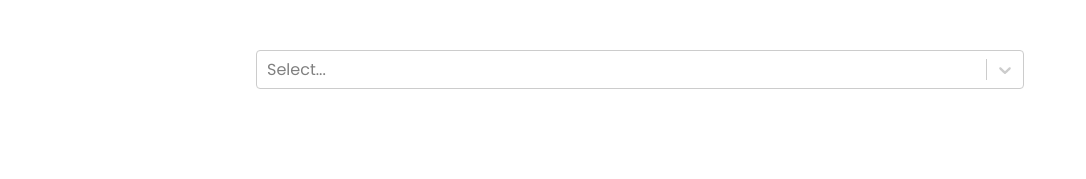
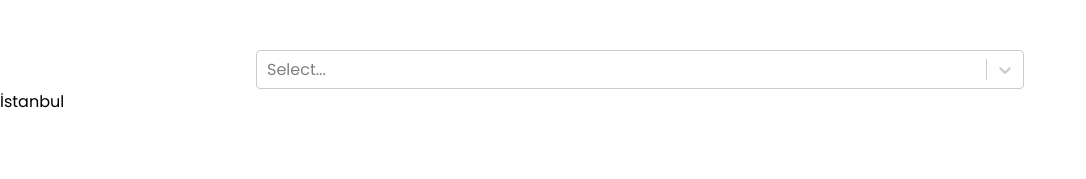
Before and after one commit to mserhatyuksel/react-weather, a React (Create React App) app: page / in a window 1280 px wide. Shown: the top 179 px of the page, without its empty margins (0-1086 px from the left). Built offline with nearby package versions, Linux system fonts and the light colour scheme.

Commit message:
context created

```diff
--- a/src/components/CityList/CityList.jsx
+++ b/src/components/CityList/CityList.jsx
@@ -86,7 +86,7 @@ const options = [
     { value: "Düzce", label: "Düzce" },
 ];
 const CityList = () => {
-    return <Select className={styles.list} options={options} />;
+    return <Select className={styles.list} options={options} onChange={(value)=>{console.log(value)}} />;
 };
 
 export default CityList;
--- a/src/components/Weather/Weather.jsx
+++ b/src/components/Weather/Weather.jsx
@@ -1,8 +1,9 @@
-import React from "react";
+import { useContext } from "react";
 import styles from "./Weather.module.css";
-
+import CityContext from "../../context/city-context";
 const Weather = () => {
-    return <div></div>;
+    const ctx = useContext(CityContext);
+    return <div>{ctx.city}</div>;
 };
 
 export default Weather;
--- /dev/null
+++ b/src/context/city-context.js
@@ -0,0 +1,17 @@
+import { createContext, useState } from "react";
+
+const CityContext = createContext();
+
+export const CityProvider = ({ children }) => {
+    const [city, setCity] = useState("İstanbul");
+    const values = {
+        city,
+        setCity,
+    };
+
+    return (
+        <CityContext.Provider value={values}>{children}</CityContext.Provider>
+    );
+};
+
+export default CityContext;
--- a/src/index.js
+++ b/src/index.js
@@ -2,10 +2,12 @@ import React from "react";
 import ReactDOM from "react-dom";
 import "./index.css";
 import App from "./App";
-
+import { CityProvider } from "./context/city-context";
 ReactDOM.render(
     <React.StrictMode>
-        <App />
+        <CityProvider>
+            <App />
+        </CityProvider>
     </React.StrictMode>,
     document.getElementById("root")
 );
```
